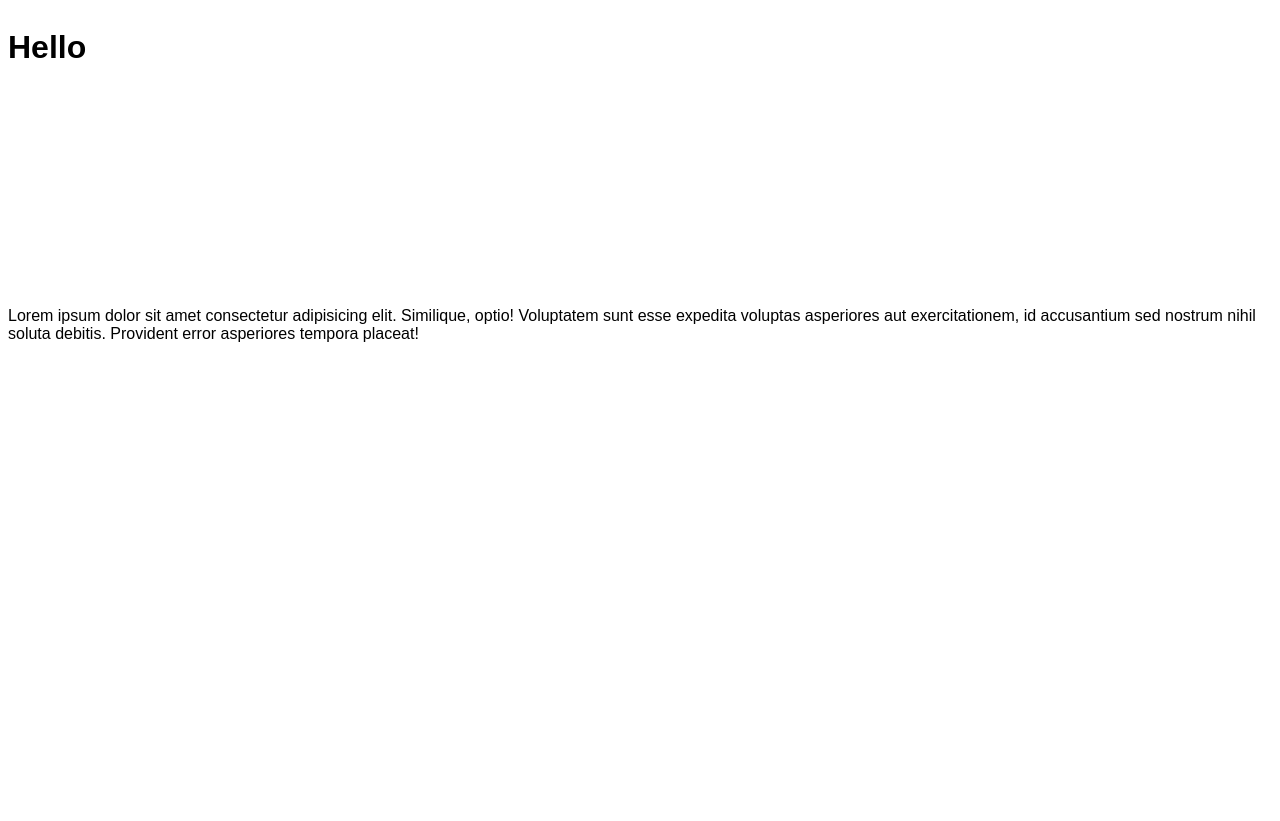
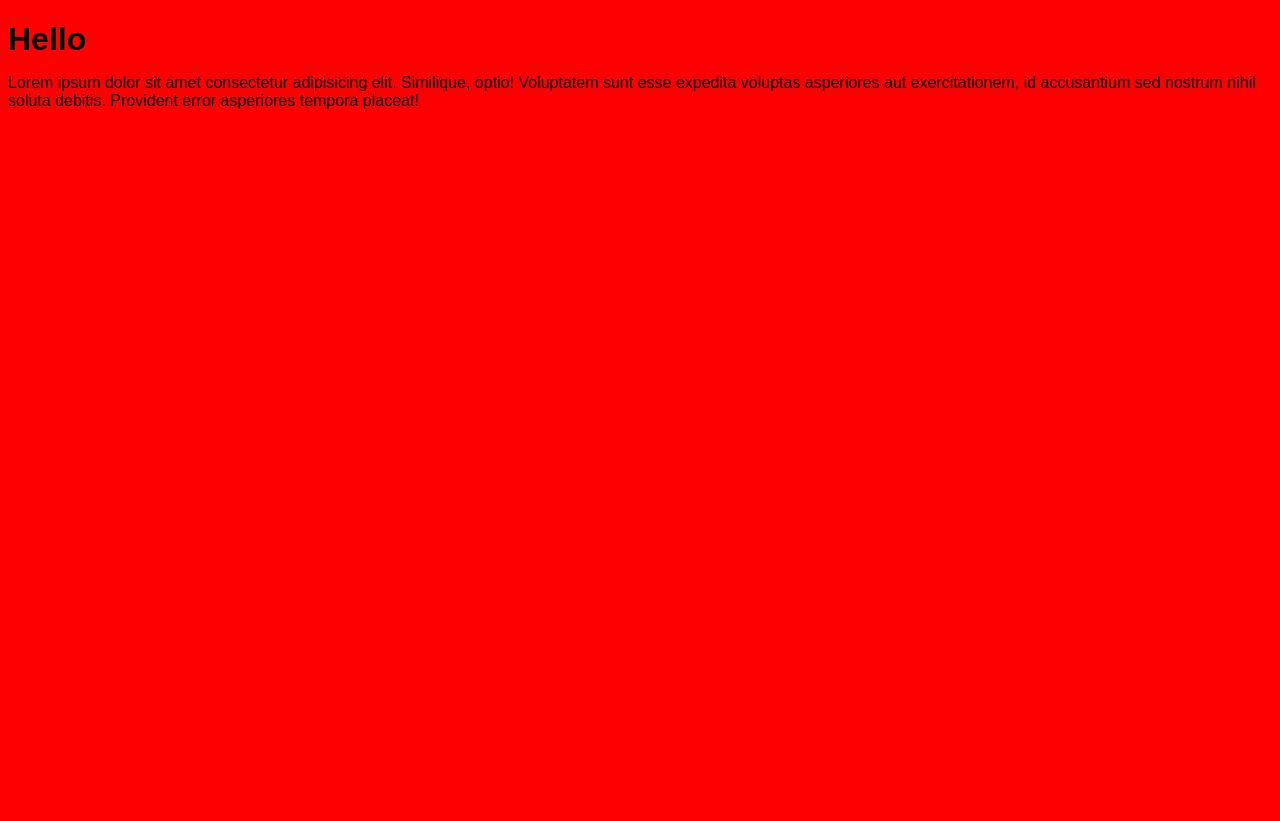
Before and after one commit to geoffyuen/frontend-task-runner, a PHP site: page / in a window 1280 px wide. Before the commit the page ends 342 px from the top, so only its background shows below. Run offline with PHP 8.4, Linux system fonts and the light colour scheme.

```diff
--- a/src/scss/style.scss
+++ b/src/scss/style.scss
@@ -1,13 +1,13 @@
 /*! test */
 $red: #f00;
 html {
-    // background: $red;
+    background: $red;
     height: 100%;
 }
 body {
     min-height: 100%;
     overflow-x: hidden;
-    display: grid;
+    // display: grid;
     font-family: sans-serif;
     color: black;
 }
--- a/style.css
+++ b/style.css
@@ -1 +1 @@
-/*! test */html{height:100%}body{min-height:100%;overflow-x:hidden;display:grid;font-family:sans-serif;color:#000}::-webkit-input-placeholder{color:grey}::-moz-placeholder{color:grey}:-ms-input-placeholder{color:grey}::-ms-input-placeholder{color:grey}::placeholder{color:grey}h1,h2,h3,h4,h5,h6{margin-bottom:0}.outline{outline:1px solid red}
+/*! test */html{background:red;height:100%}body{min-height:100%;overflow-x:hidden;font-family:sans-serif;color:#000}::-webkit-input-placeholder{color:grey}::-moz-placeholder{color:grey}:-ms-input-placeholder{color:grey}::-ms-input-placeholder{color:grey}::placeholder{color:grey}h1,h2,h3,h4,h5,h6{margin-bottom:0}.outline{outline:1px solid red}
```
Also changed, not shown: package.json (+8 -6 lines), README.md.
